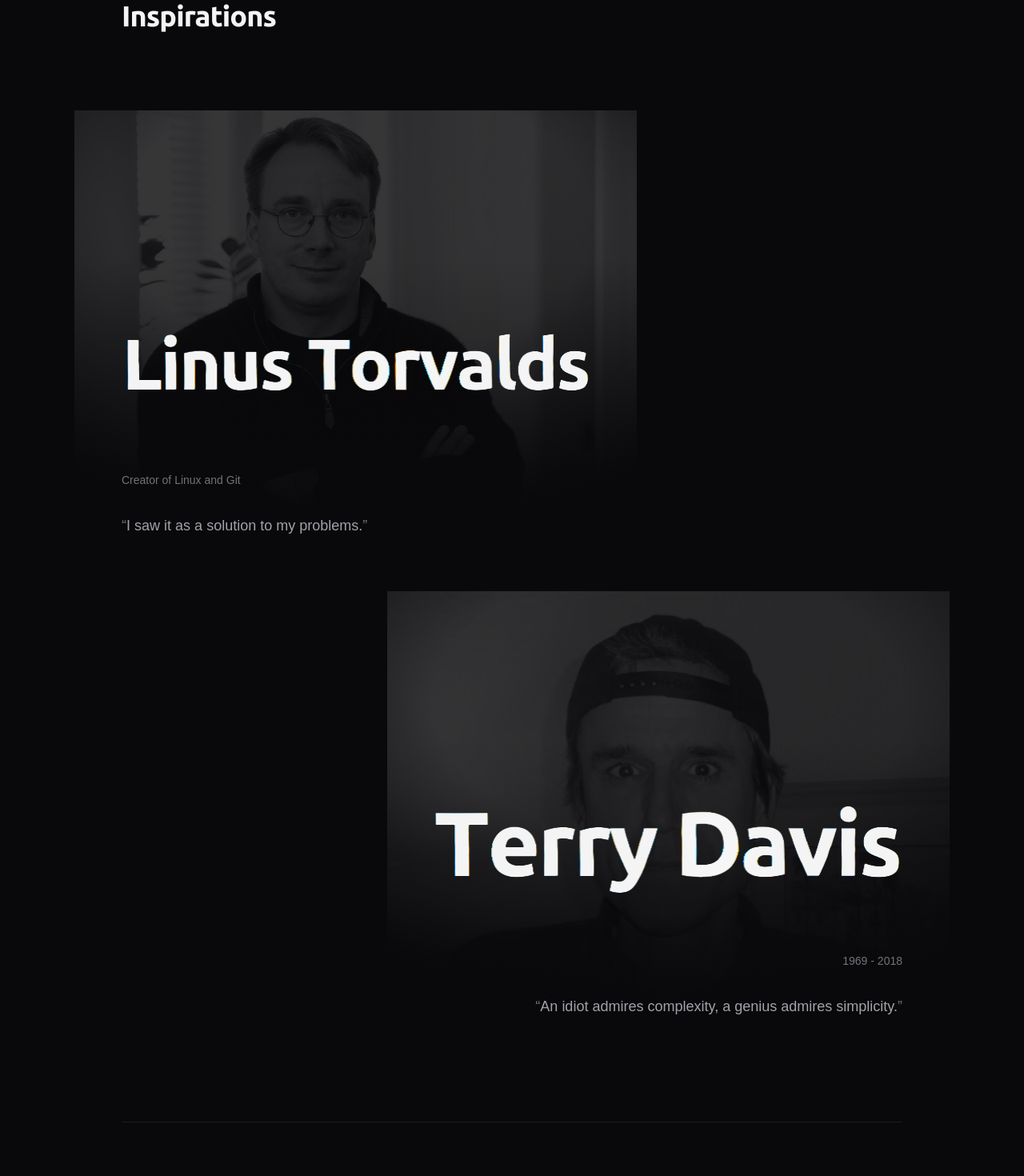
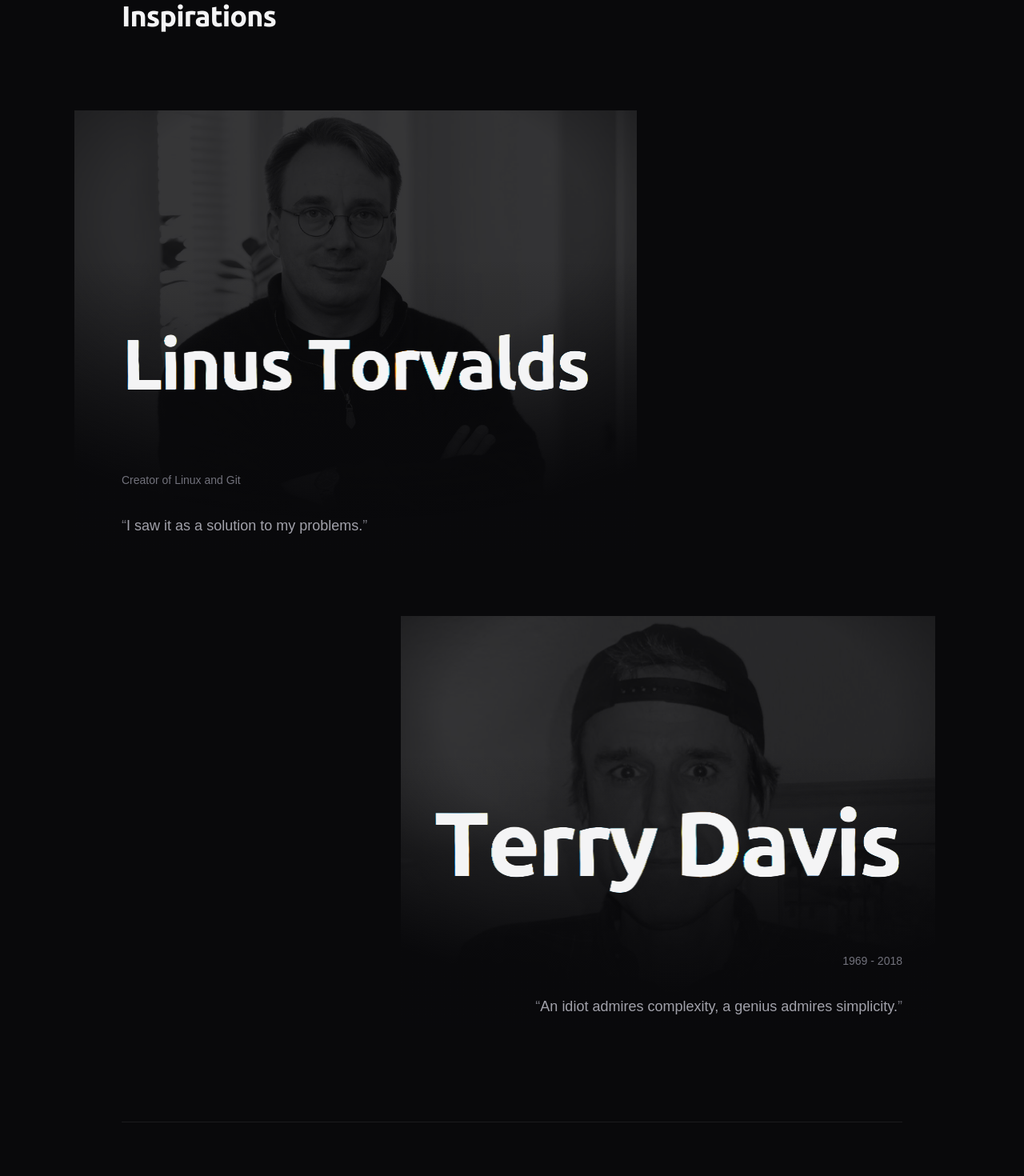
Before and after one commit to chrstn-sgrr/christianesguerra, a Next.js app: page /about in a window 1280 px wide. Shown: the part 1520-2990 px from the top of the page at 80% size. Built offline with nearby package versions, Linux system fonts and the light colour scheme; a web font is replaced by a local one.

Commit message:
fix: refine inspiration photo framing
Keep portrait subjects readable as asymmetric layouts scale across desktop viewports.

```diff
--- a/app/about/page.tsx
+++ b/app/about/page.tsx
@@ -39,7 +39,7 @@
               alt=""
               fill
               sizes="(min-width: 768px) 60vw, 100vw"
-              className="pointer-events-none select-none object-cover opacity-[0.18] grayscale object-[50%_18%] [mask-image:radial-gradient(120%_90%_at_50%_25%,black_35%,transparent_75%)]"
+              className="pointer-events-none select-none object-cover opacity-[0.18] grayscale object-[50%_18%] md:object-[35%_18%] [mask-image:radial-gradient(120%_90%_at_50%_25%,black_35%,transparent_75%)]"
               aria-hidden
             />
             <div className="absolute inset-x-0 bottom-0 h-2/3 bg-gradient-to-t from-zinc-950/70 to-transparent" />
@@ -53,13 +53,13 @@
         </section>
 
         <section className="mt-64 md:ml-auto md:w-3/5 md:text-right relative">
-          <div className="absolute -inset-x-[10%] -top-[55%] -bottom-[6%]">
+          <div className="absolute -inset-x-[10%] -top-[55%] -bottom-[6%] md:-inset-x-[7%] md:-top-[46%] md:-bottom-[3%]">
             <Image
               src="/images/about/terry-davis.jpg"
               alt=""
               fill
               sizes="(min-width: 768px) 60vw, 100vw"
-              className="pointer-events-none select-none object-cover opacity-[0.18] grayscale object-[50%_18%] [mask-image:radial-gradient(120%_90%_at_50%_25%,black_35%,transparent_75%)]"
+              className="pointer-events-none select-none object-cover opacity-[0.18] grayscale object-[50%_18%] md:object-[50%_28%] [mask-image:radial-gradient(120%_90%_at_50%_25%,black_35%,transparent_75%)]"
               aria-hidden
             />
             <div className="absolute inset-x-0 bottom-0 h-2/3 bg-gradient-to-t from-zinc-950/70 to-transparent" />
```
